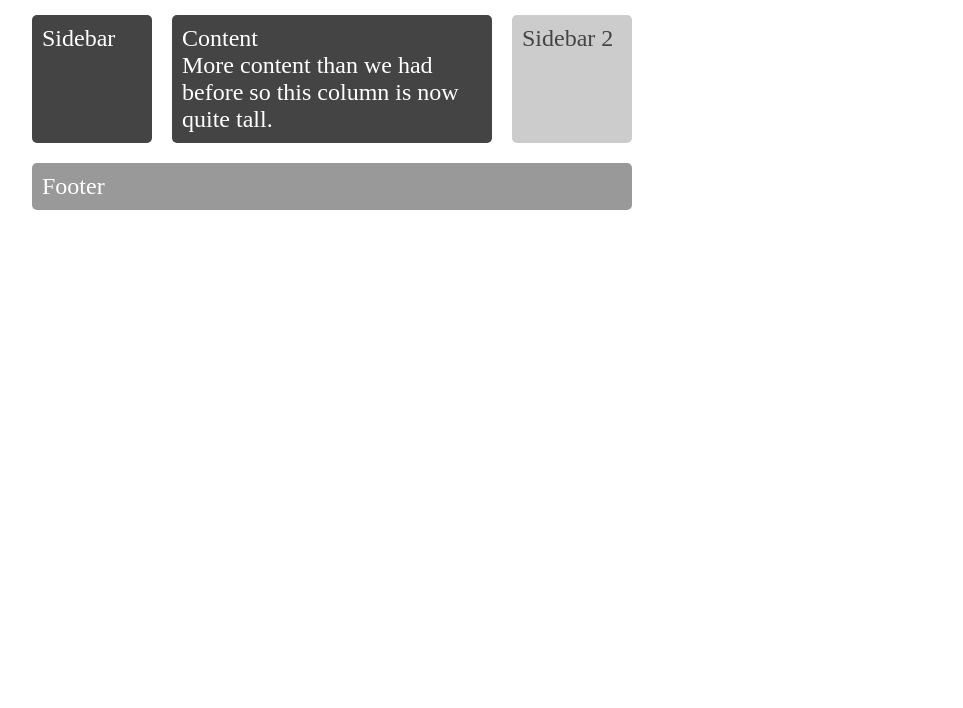
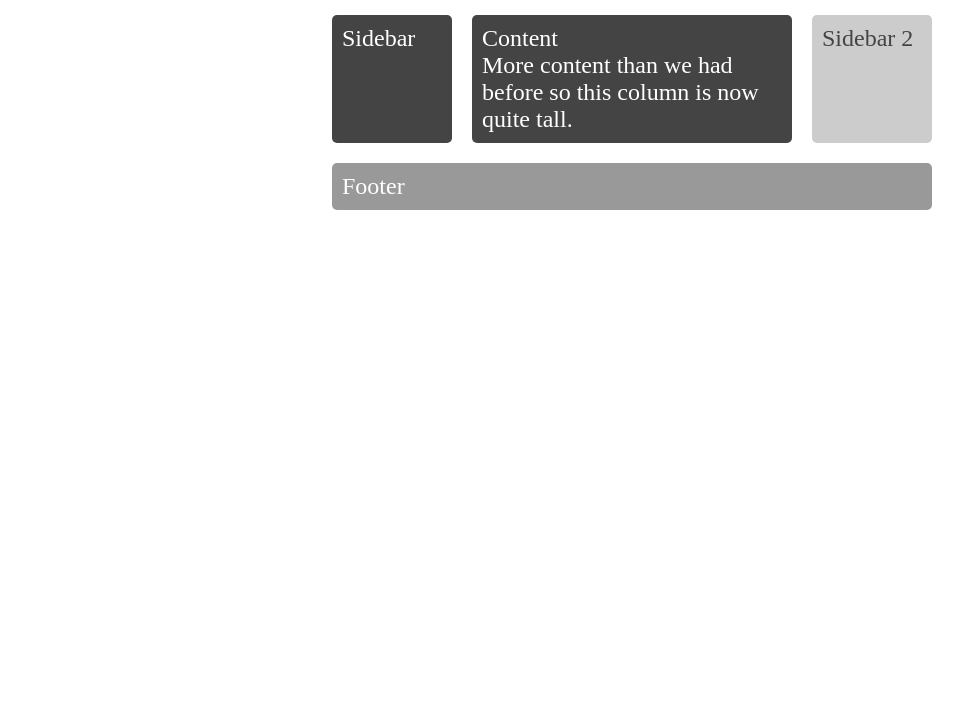
Before and after one commit to craftwill/exercice-3, a plain HTML site: page index.htm in a window 1280 px wide. Shown: the part 92-800 px from the top of the page, without its empty margins (8-971 px from the left). Drawn offline with Linux system fonts and the light colour scheme.

Commit message:
Ajout du responsive au master

```diff
--- a/index.htm
+++ b/index.htm
@@ -9,14 +9,16 @@
 </head>
 <body>
 
+    <main>
         <div class="wrapper">
             <div class="box header">Header</div>
             <div class="box sidebar">Sidebar</div>
             <div class="box sidebar2">Sidebar 2</div>
             <div class="box content">Content
-          <br /> More content than we had before so this column is now quite tall.</div>
+            <br/> More content than we had before so this column is now quite tall.</div>
             <div class="box footer">Footer</div>
         </div>
+    </main>
 
 </body>
 </html>
--- a/style.css
+++ b/style.css
@@ -1,5 +1,10 @@
 body {
     margin: 40px;
+}
+
+main{
+    margin: 0 auto;
+    width: 100%;
 }
 
 .sidebar {
@@ -23,6 +28,7 @@ body {
 }
 
 .wrapper {
+    margin: 0 auto;
     background-color: #fff;
     color: #444;
 }
```
Lines whose indentation alone changed are shown as unchanged.
